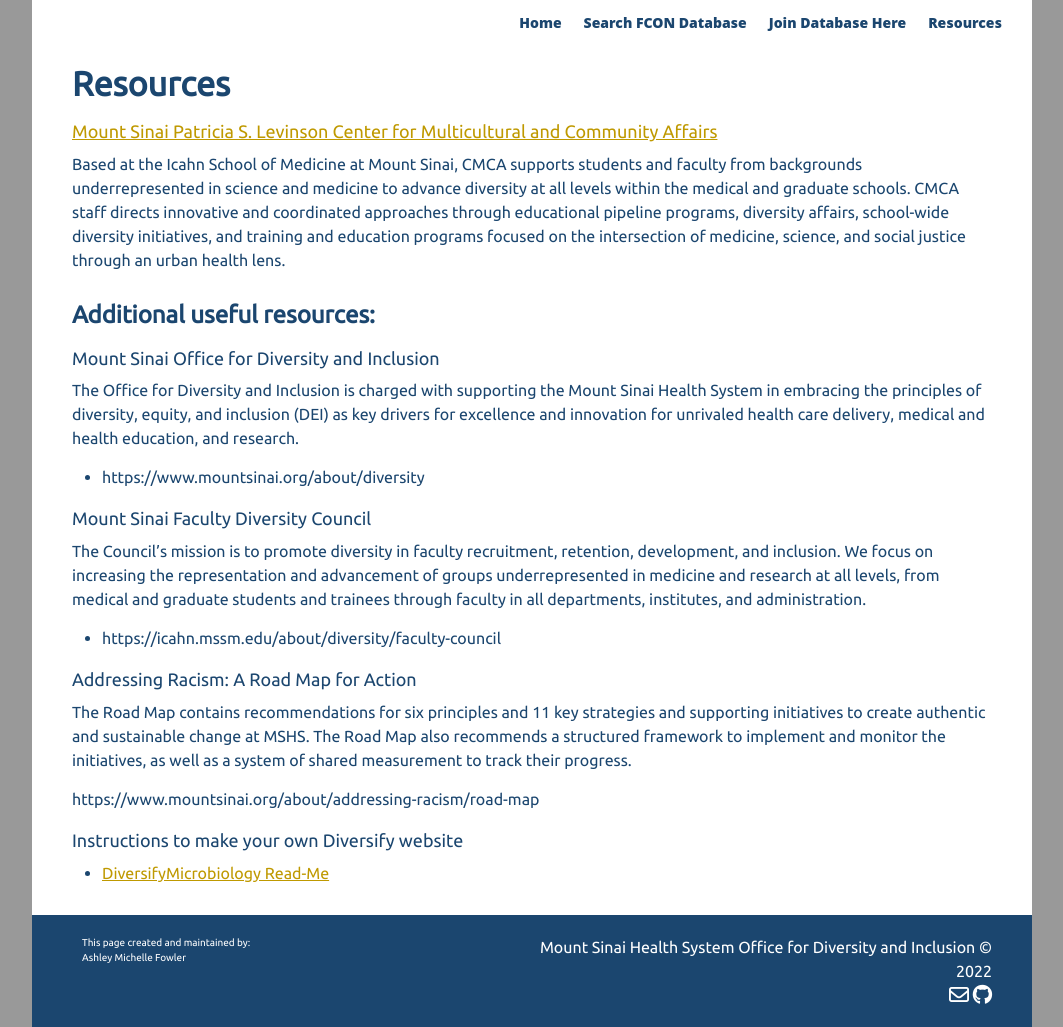
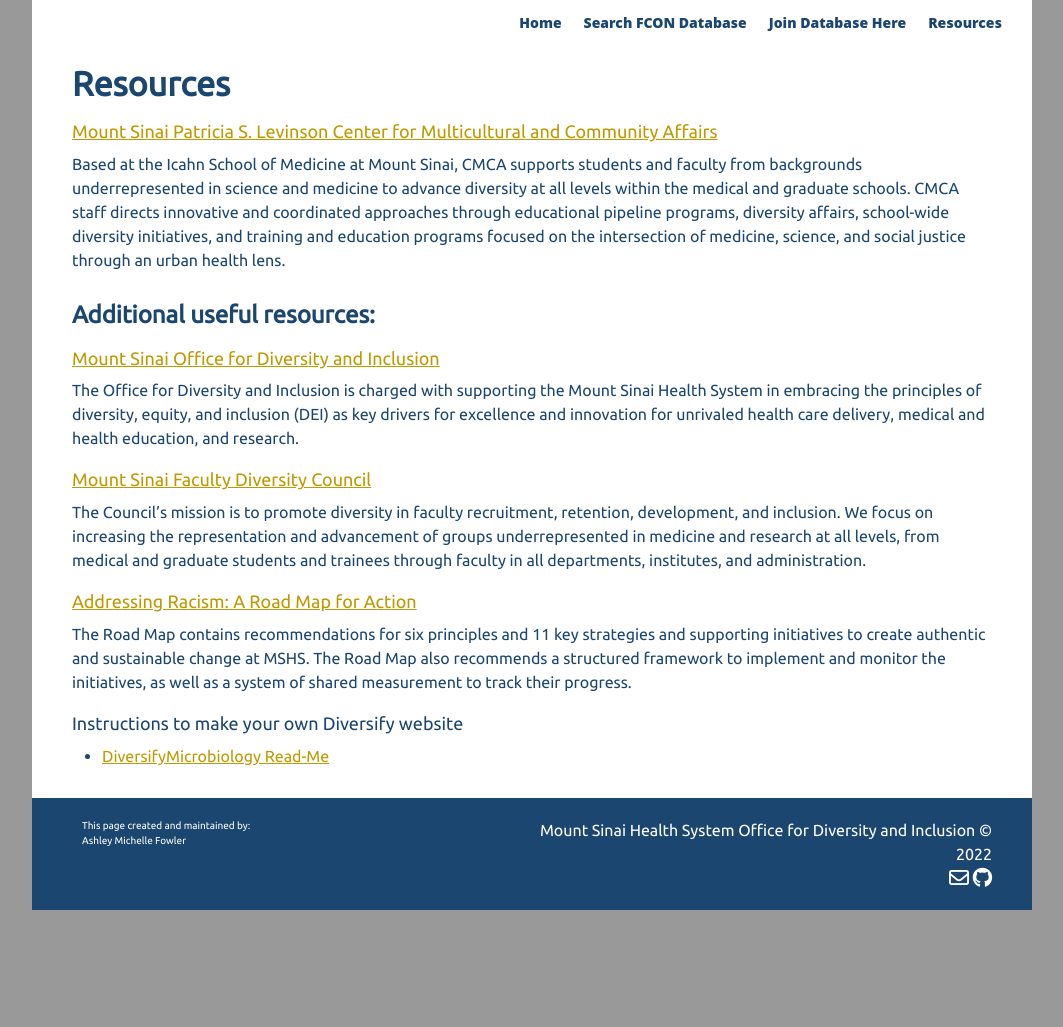
Before and after one commit to MSSMCMCA/FCON.github.io, a Jekyll site: the page built from resources.md, in a window 1280 px wide. Shown: the whole page, without its empty margins (108-1171 px from the left). Built offline with Jekyll 4.4.1, drawn with Linux system fonts in a browser that asks for light colours; nearby versions of some CDN libraries; after the commit the page ends 910 px from its top, so only the background shows below that; some of the changed lines change nothing that is shown.

Commit message:
Update resources.md

```diff
--- a/resources.md
+++ b/resources.md
@@ -10,17 +10,16 @@
 
 ### Additional useful resources:
 
-#### Mount Sinai Office for Diversity and Inclusion
+#### <a href="https://www.mountsinai.org/about/diversity">Mount Sinai Office for Diversity and Inclusion</a>
 <p>The Office for Diversity and Inclusion is charged with supporting the Mount Sinai Health System in embracing the principles of diversity, equity, and inclusion (DEI) as key drivers for excellence and innovation for unrivaled health care delivery, medical and health education, and research.</p>
-* https://www.mountsinai.org/about/diversity
 
-#### Mount Sinai Faculty Diversity Council
+#### <a href="https://icahn.mssm.edu/about/diversity/faculty-council">Mount Sinai Faculty Diversity Council</a>
 <p>The Council’s mission is to promote diversity in faculty recruitment, retention, development, and inclusion. We focus on increasing the representation and advancement of groups underrepresented in medicine and research at all levels, from medical and graduate students and trainees through faculty in all departments, institutes, and administration.</p>
-* https://icahn.mssm.edu/about/diversity/faculty-council
 
-#### Addressing Racism: A Road Map for Action
+#### <a href="https://www.mountsinai.org/about/addressing-racism/road-map">Addressing Racism: A Road Map for Action</a>
 <p>The Road Map contains recommendations for six principles and 11 key strategies and supporting initiatives to create authentic and sustainable change at MSHS. The Road Map also recommends a structured framework to implement and monitor the initiatives, as well as a system of shared measurement to track their progress.</p>
-https://www.mountsinai.org/about/addressing-racism/road-map
+
+
 
 #### Instructions to make your own Diversify website
 * [DiversifyMicrobiology Read-Me](https://github.com/diversifymicrobiology/DiversifyMicrobiology.github.io)
```
